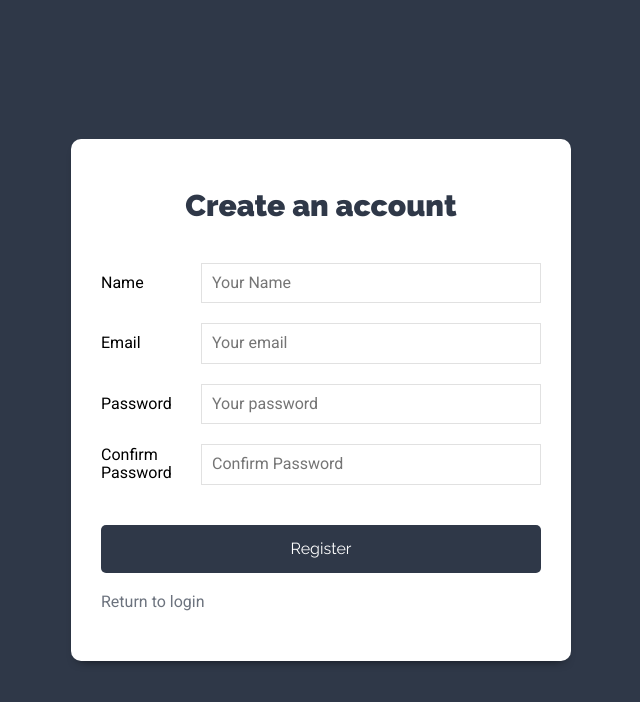
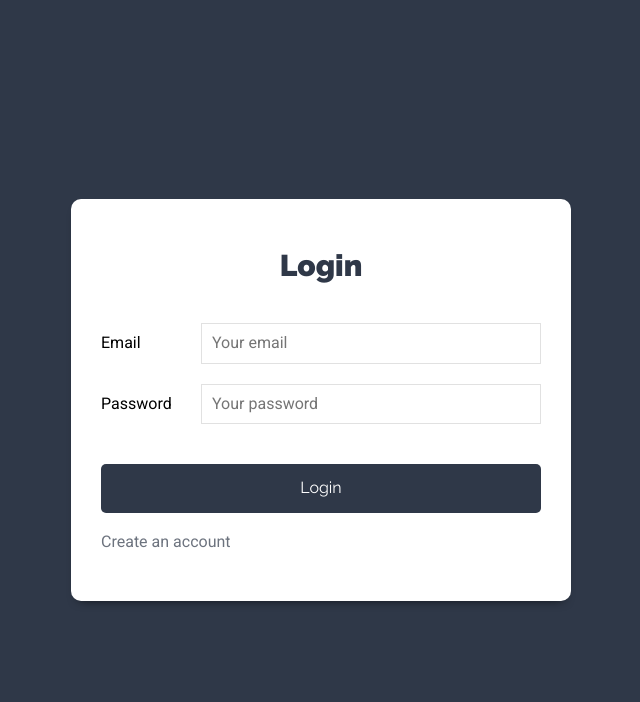
Before and after one commit to junnaruse99/efficiency-tracker, a React (Create React App) app: page /new-account in a window 1280 px wide. Shown: the top 702 px of the page, without its empty margins (319-959 px from the left). Built offline with nearby package versions, Linux system fonts and the light colour scheme; no server answers.

Commit message:
[FIX] Change exact path to path for redirection

```diff
--- a/src/App.js
+++ b/src/App.js
@@ -25,7 +25,7 @@ function App() {
           <AuthState>
             <Router>
               <Switch>
-                <Route exact path="/" component={Login} />
+                <Route path="/" component={Login} />
                 <Route exact path="/new-account" component={NewAccount} />
                 <PrivateRoute exact path="/projects" component={Projects} />
               </Switch>
```
